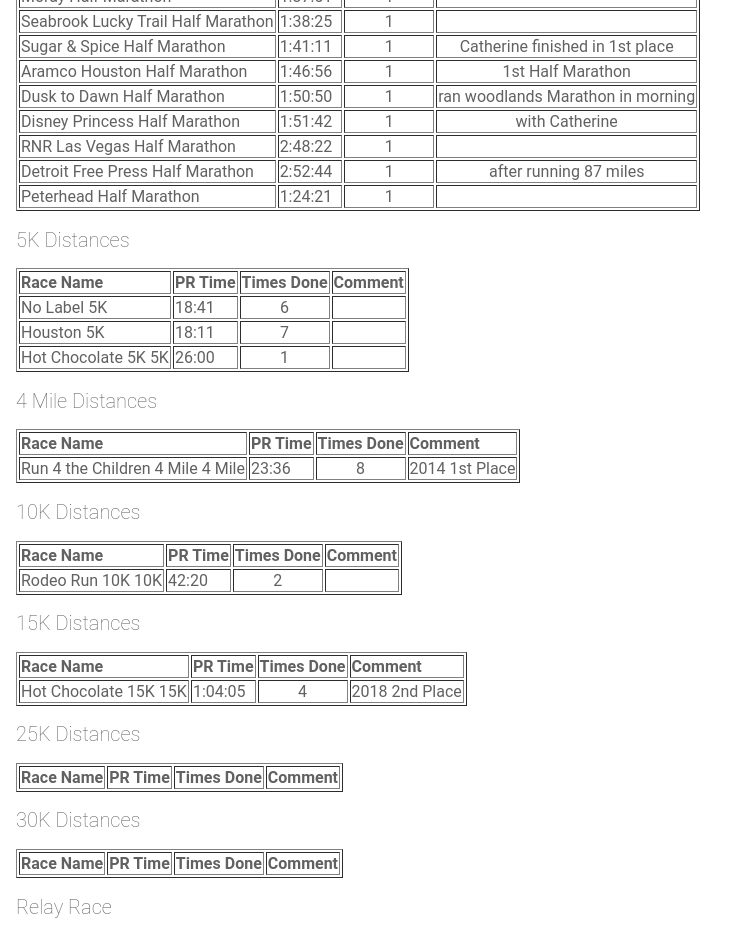
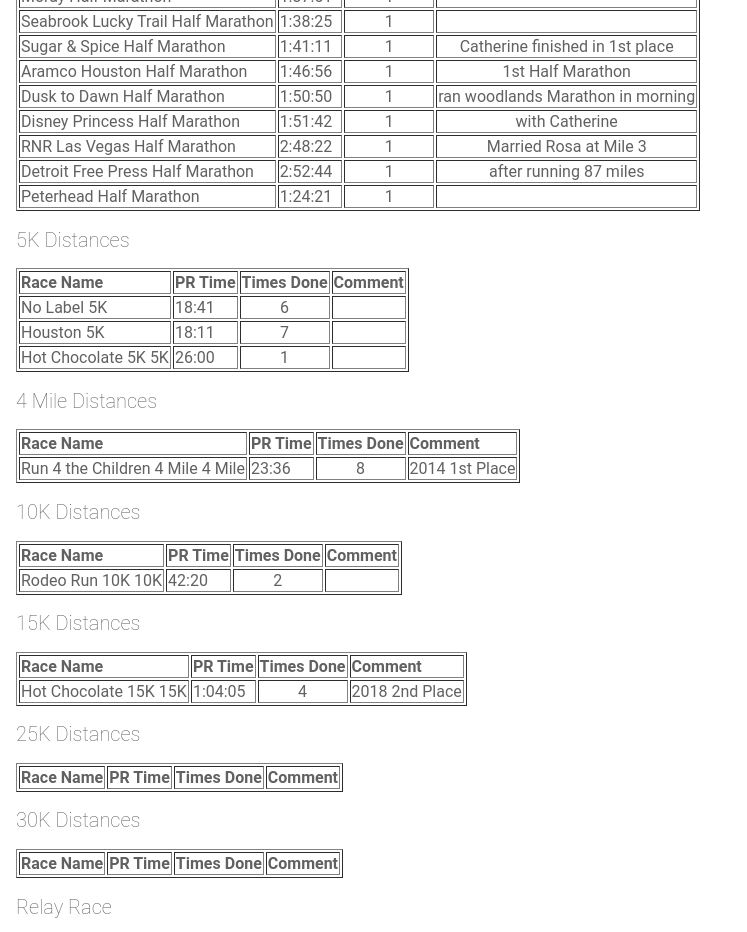
Before and after one commit to gchristie/rungogsrun, an Angular app: page / in a window 1280 px wide. Shown: the part 1820-2752 px from the top of the page, without its empty margins (0-747 px from the left). Built offline with nearby package versions, Linux system fonts and the light colour scheme.

Commit message:
1 file modified

```diff
--- a/src/app/racedata.ts
+++ b/src/app/racedata.ts
@@ -50,7 +50,7 @@ export var racedata =
  , { name:'Aramco Houston',PR:'1:46:56',count:1,racetype:'Half Marathon',comment:'1st Half Marathon' }
  , { name:'Dusk to Dawn',PR:'1:50:50',count:1,racetype:'Half Marathon',comment:'ran woodlands Marathon in morning' }
  , { name:'Disney Princess',PR:'1:51:42',count:1,racetype:'Half Marathon',comment:'with Catherine' }
- , { name:'RNR Las Vegas',PR:'2:48:22',count:1,racetype:'Half Marathon',comment:''  }
+ , { name:'RNR Las Vegas',PR:'2:48:22',count:1,racetype:'Half Marathon',comment:'Married Rosa at Mile 3'  }
  , { name:'Detroit Free Press',PR:'2:52:44',count:1,racetype:'Half Marathon',comment:'after running 87 miles' }
  , { name:'Peterhead',PR:'1:24:21',count:1,racetype:'Half Marathon',comment:'' }
 //Virtual Marathons
```
